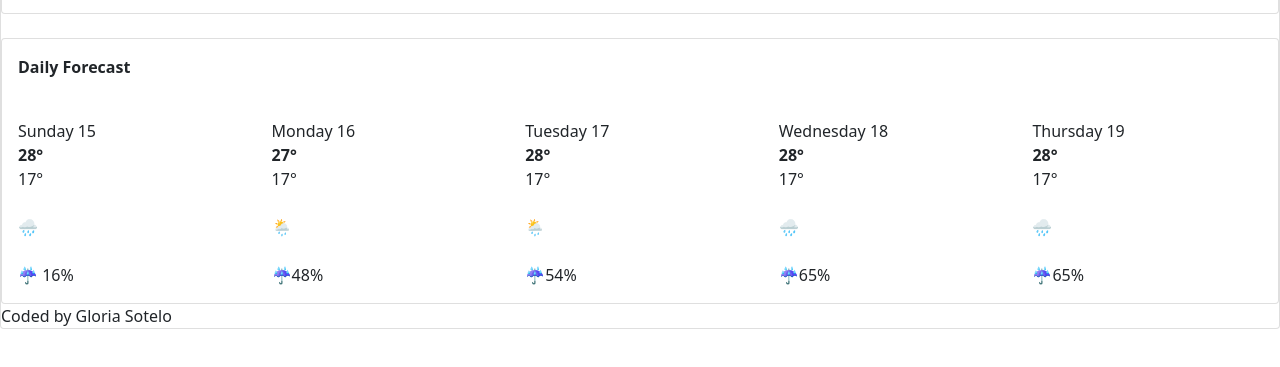
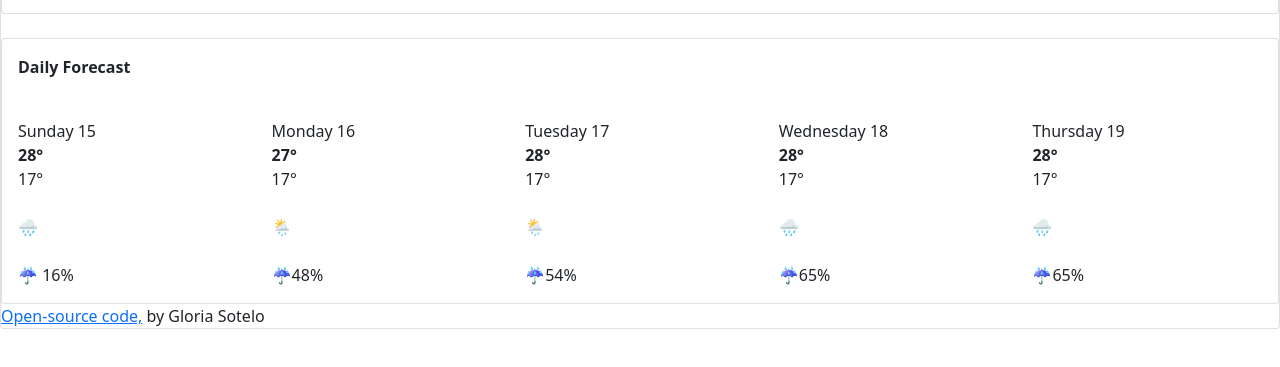
Before and after one commit to glosotelo/myweather-app, a plain HTML site: page index.html in a window 1280 px wide. Shown: the part 311-678 px from the top of the page. Drawn offline with nearby package versions, Linux system fonts and the light colour scheme; no server answers.

Commit message:
created link to github code

```diff
--- a/index.html
+++ b/index.html
@@ -180,8 +180,9 @@
 	 </div>
 	</div>
 			</div>
-			<footer>
-					Coded by Gloria Sotelo
+	<footer>
+			<a href="https://github.com/glosotelo/myweather-app" > Open-source code,</a>
+		by Gloria Sotelo
       </footer>
     <script src="src/index.js"></script>
   </body>
```
